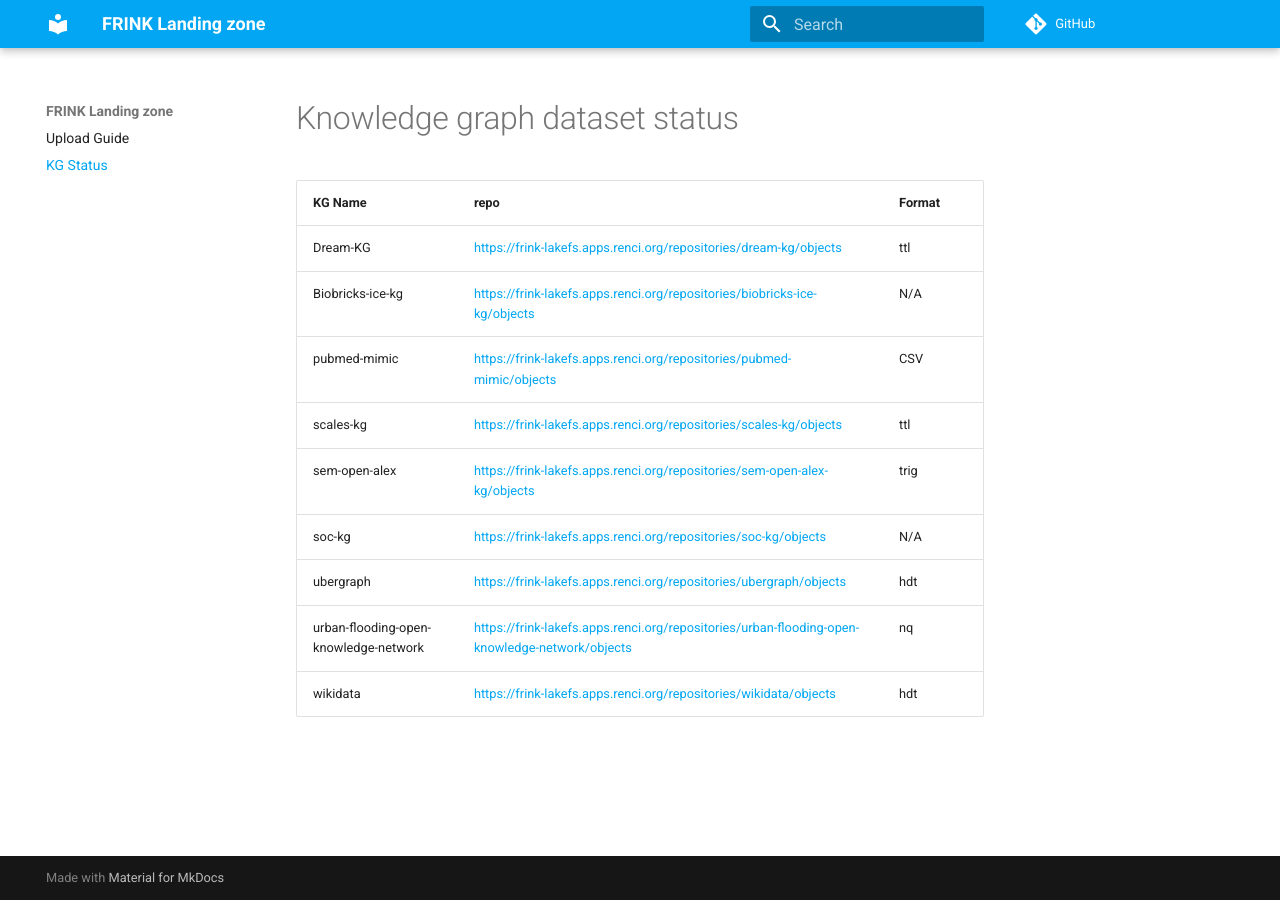
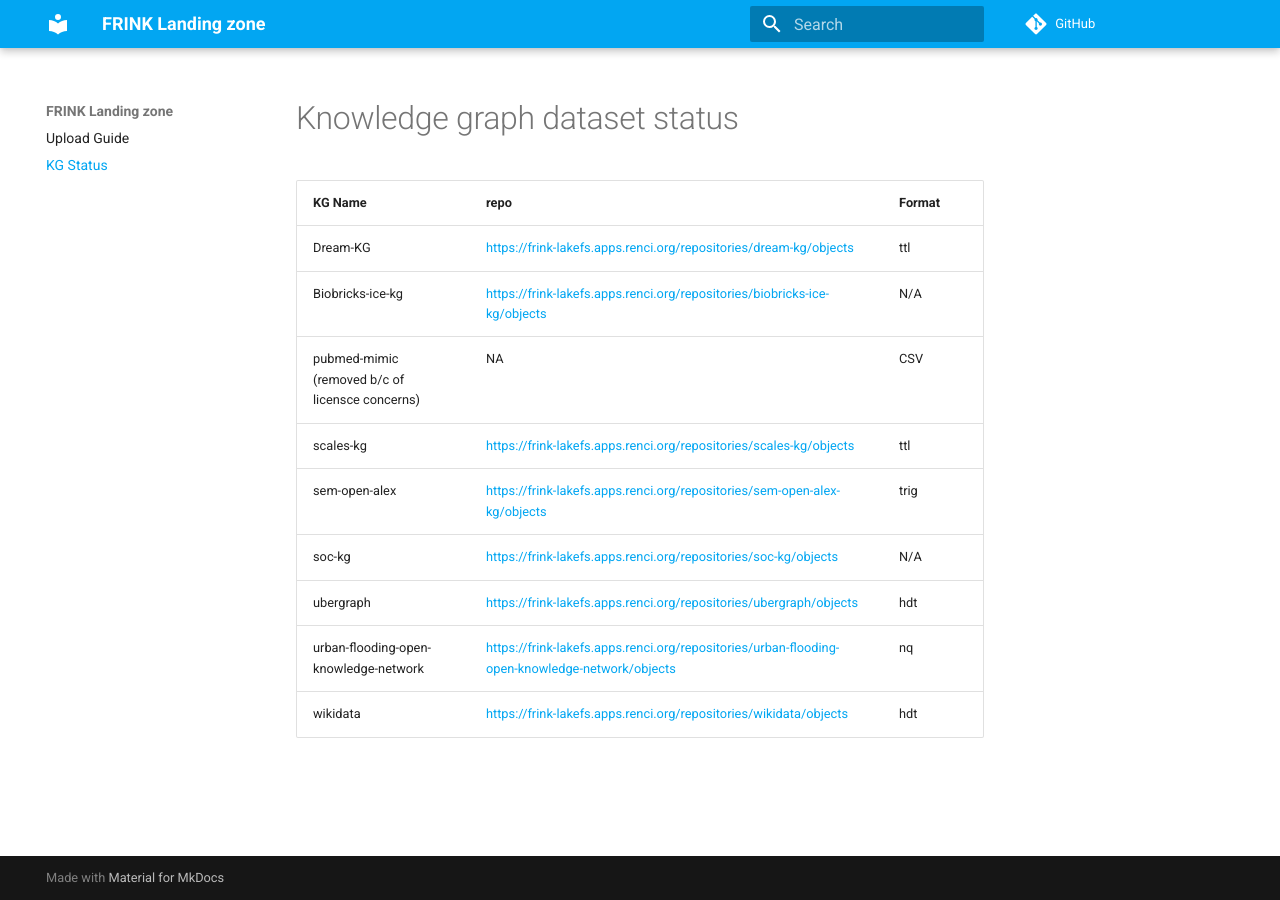
Before and after one commit to frink-okn/frink-landing-zone, an MkDocs documentation site: the page built from docs/kg-status.md, in a window 1280 px wide. Built offline with MkDocs 1.6.1 and Material for MkDocs 9.7.7, drawn with Linux system fonts in a browser that asks for light colours; comment, search, counter and statistics services are not loaded.

Commit message:
Update kg-status.md

```diff
--- a/docs/kg-status.md
+++ b/docs/kg-status.md
@@ -4,7 +4,7 @@
 |---------------------------------------|--------------------------------------------------------------------------------------------------------------------------------------------------------------------------------------------------|--------|
 | Dream-KG                              | [https://frink-lakefs.apps.renci.org/repositories/dream-kg/objects](https://frink-lakefs.apps.renci.org/repositories/dream-kg/objects)                                                           | ttl    |
 | Biobricks-ice-kg                      | [https://frink-lakefs.apps.renci.org/repositories/biobricks-ice-kg/objects](https://frink-lakefs.apps.renci.org/repositories/biobricks-ice-kg/objects)                                           | N/A    |
-| pubmed-mimic                          | [https://frink-lakefs.apps.renci.org/repositories/pubmed-mimic/objects](https://frink-lakefs.apps.renci.org/repositories/pubmed-mimic/objects)                                                   | CSV    |
+| pubmed-mimic  (removed b/c of licensce concerns)                         | NA                                                   | CSV    |
 | scales-kg                             | [https://frink-lakefs.apps.renci.org/repositories/scales-kg/objects](https://frink-lakefs.apps.renci.org/repositories/scales-kg/objects)                                                         | ttl    |
 | sem-open-alex                         | [https://frink-lakefs.apps.renci.org/repositories/sem-open-alex-kg/objects](https://frink-lakefs.apps.renci.org/repositories/sem-open-alex-kg/objects)                                           | trig   |
 | soc-kg                                | [https://frink-lakefs.apps.renci.org/repositories/soc-kg/objects](https://frink-lakefs.apps.renci.org/repositories/soc-kg/objects)                                                               | N/A    |
```
